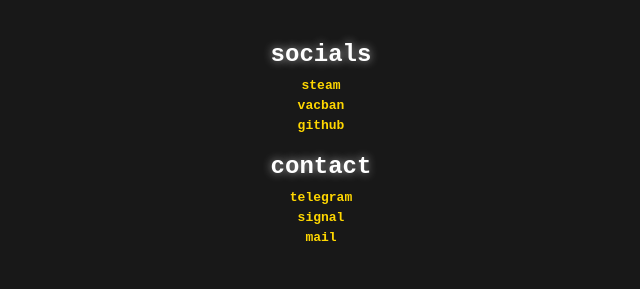
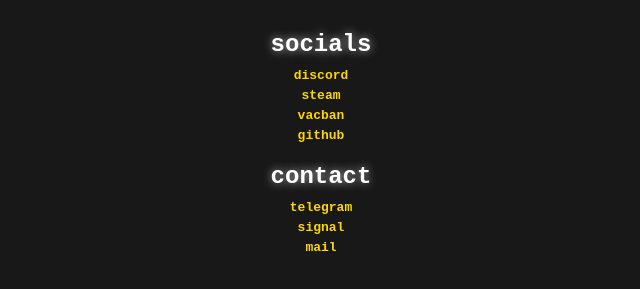
Before and after one commit to b1s4/b1s4, a plain HTML site: page index.html in a window 1280 px wide. Shown: the part 327-616 px from the top of the page, without its empty margins (319-959 px from the left). Drawn offline with Linux system fonts and the light colour scheme.

Commit message:
Update index.html

```diff
--- a/index.html
+++ b/index.html
@@ -15,6 +15,7 @@
     <div class="section">
       <h2>socials</h2>
       <ul>
+        <li><a href="https://discord.com/users/1325884318970544128">discord</a></li>
         <li><a href="https://steamcommunity.com/id/b1s4">steam</a></li>
         <li><a href="https://vacban.wtf/members/127707/">vacban</a></li>
         <li><a href="https://github.com/b1s4">github</a></li>
```
